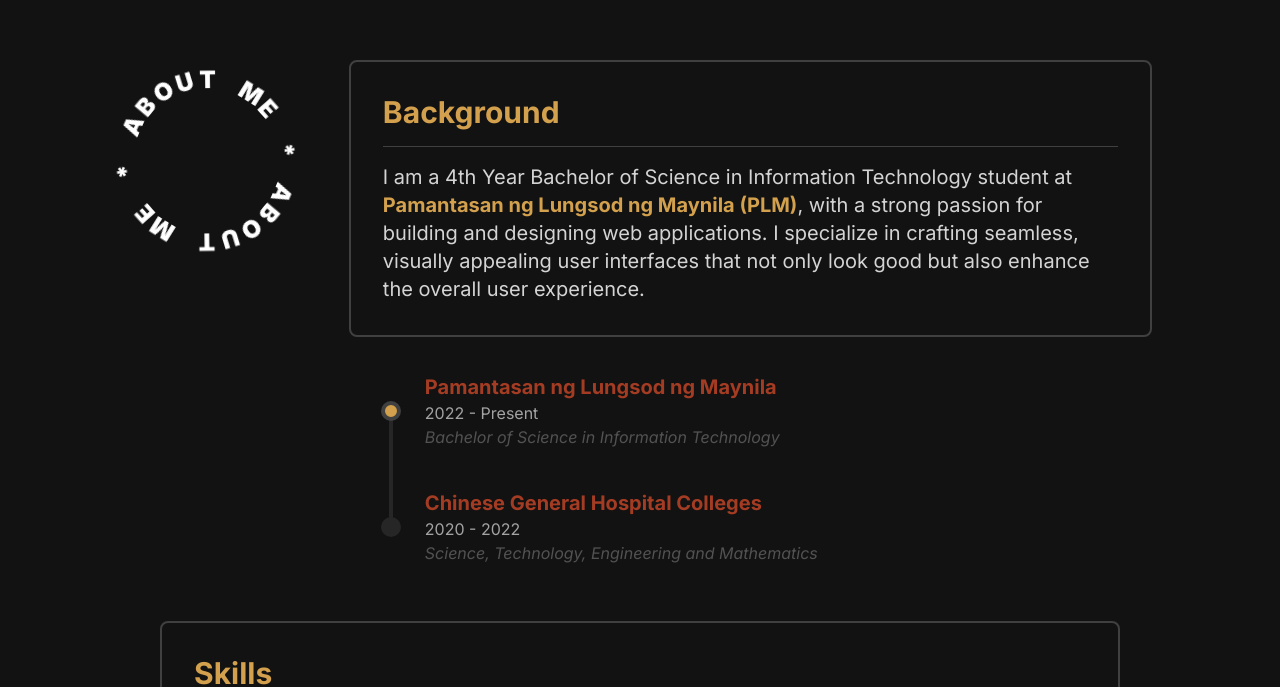
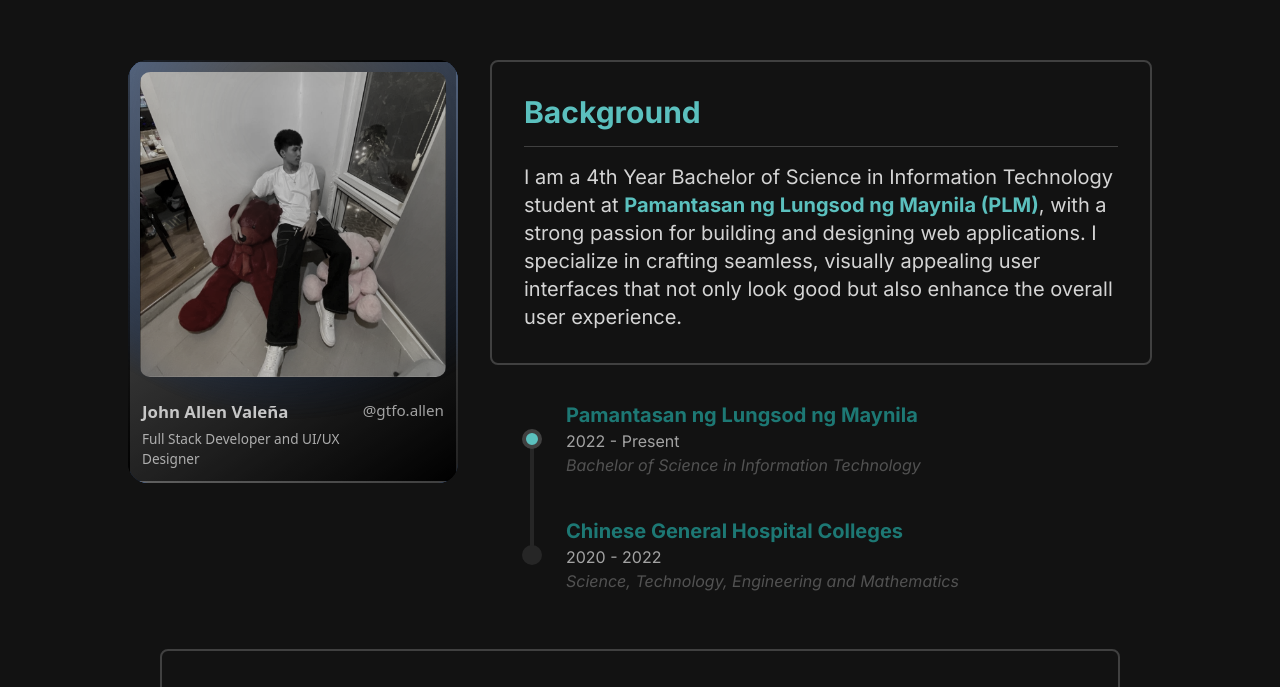
Before and after one commit to dazedmind/my-portfolio-v2, a React (Vite) app: page / in a window 1280 px wide. Shown: the part 884-1571 px from the top of the page. Built offline with nearby package versions, Linux system fonts and the light colour scheme.

Commit message:
added animations and changed color to blue

```diff
--- a/src/components/AnimatedContent.jsx
+++ b/src/components/AnimatedContent.jsx
@@ -17,6 +17,7 @@ const AnimatedContent = ({
   threshold = 0.1,
   delay = 0,
   onComplete,
+  className,
 }) => {
   const ref = useRef(null);
 
@@ -68,7 +69,7 @@ const AnimatedContent = ({
     onComplete,
   ]);
 
-  return <div ref={ref}>{children}</div>;
+  return <div ref={ref} className={className}>{children}</div>;
 };
 
 export default AnimatedContent;
--- /dev/null
+++ b/src/components/reactbits/ChromaGrid.jsx
@@ -0,0 +1,160 @@
+import { useRef, useEffect } from "react";
+import { gsap } from "gsap";
+
+const ChromaGrid = ({
+  items,
+  className = "",
+  radius = 300,
+  damping = 0.45,
+  fadeOut = 0.6,
+  ease = "power3.out",
+}) => {
+  const rootRef = useRef(null);
+  const fadeRef = useRef(null);
+  const setX = useRef(null);
+  const setY = useRef(null);
+  const pos = useRef({ x: 0, y: 0 });
+
+
+  const data = items?.length ? items : demo;
+
+  useEffect(() => {
+    const el = rootRef.current;
+    if (!el) return;
+    setX.current = gsap.quickSetter(el, "--x", "px");
+    setY.current = gsap.quickSetter(el, "--y", "px");
+    const { width, height } = el.getBoundingClientRect();
+    pos.current = { x: width / 2, y: height / 2 };
+    setX.current(pos.current.x);
+    setY.current(pos.current.y);
+  }, []);
+
+  const moveTo = (x, y) => {
+    gsap.to(pos.current, {
+      x,
+      y,
+      duration: damping,
+      ease,
+      onUpdate: () => {
+        setX.current?.(pos.current.x);
+        setY.current?.(pos.current.y);
+      },
+      overwrite: true,
+    });
+  };
+
+  const handleMove = (e) => {
+    const r = rootRef.current.getBoundingClientRect();
+    moveTo(e.clientX - r.left, e.clientY - r.top);
+    gsap.to(fadeRef.current, { opacity: 0, duration: 0.25, overwrite: true });
+  };
+
+  const handleLeave = () => {
+    gsap.to(fadeRef.current, {
+      opacity: 1,
+      duration: fadeOut,
+      overwrite: true,
+    });
+  };
+
+  const handleCardClick = (url) => {
+    if (url) window.open(url, "_blank", "noopener,noreferrer");
+  };
+
+  const handleCardMove = (e) => {
+    const c = e.currentTarget;
+    const rect = c.getBoundingClientRect();
+    c.style.setProperty("--mouse-x", `${e.clientX - rect.left}px`);
+    c.style.setProperty("--mouse-y", `${e.clientY - rect.top}px`);
+  };
+
+  return (
+    <div
+      ref={rootRef}
+      onPointerMove={handleMove}
+      onPointerLeave={handleLeave}
+      className={`relative w-full h-full flex flex-wrap justify-center items-start gap-3 ${className}`}
+      style={
+        {
+          "--r": `${radius}px`,
+          "--x": "50%",
+          "--y": "50%",
+        }
+      }
+    >
+      {data.map((c, i) => (
+        <article
+          key={i}
+          onMouseMove={handleCardMove}
+          onClick={() => handleCardClick(c.url)}
+          className="group relative flex flex-col items-center justify-center w-dvw md:w-[330px] rounded-[20px] overflow-hidden border-2 border-transparent transition-colors duration-300 cursor-pointer"
+          style={
+            {
+              "--card-border": c.borderColor || "transparent",
+              background: c.gradient,
+              "--spotlight-color": "rgba(255,255,255,0.3)",
+            }
+          }
+        >
+          <div
+            className="absolute inset-0 pointer-events-none transition-opacity duration-500 z-20 opacity-0 group-hover:opacity-100"
+            style={{
+              background:
+                "radial-gradient(circle at var(--mouse-x) var(--mouse-y), var(--spotlight-color), transparent 70%)",
+            }}
+          />
+          <div className="relative z-10 flex-1 p-[10px] box-border">
+            <img
+              src={c.image}
+              alt={c.title}
+              loading="lazy"
+              className="w-full h-full object-cover rounded-[10px]"
+            />
+          </div>
+          <footer className="relative z-10 p-3 text-white font-sans grid grid-cols-[1fr_auto] gap-x-3 gap-y-1">
+            <h3 className="m-0 text-[1.05rem] font-semibold">{c.title}</h3>
+            {c.handle && (
+              <span className="text-[0.95rem] opacity-80 text-right">
+                {c.handle}
+              </span>
+            )}
+            <p className="m-0 text-[0.85rem] opacity-85">{c.subtitle}</p>
+            {c.location && (
+              <span className="text-[0.85rem] opacity-85 text-right">
+                {c.location}
+              </span>
+            )}
+          </footer>
+        </article>
+      ))}
+      <div
+        className="absolute inset-0 pointer-events-none z-30"
+        style={{
+          backdropFilter: "grayscale(1) brightness(0.78)",
+          WebkitBackdropFilter: "grayscale(1) brightness(0.78)",
+          background: "rgba(0,0,0,0.001)",
+          maskImage:
+            "radial-gradient(circle var(--r) at var(--x) var(--y),transparent 0%,transparent 15%,rgba(0,0,0,0.10) 30%,rgba(0,0,0,0.22)45%,rgba(0,0,0,0.35)60%,rgba(0,0,0,0.50)75%,rgba(0,0,0,0.68)88%,white 100%)",
+          WebkitMaskImage:
+            "radial-gradient(circle var(--r) at var(--x) var(--y),transparent 0%,transparent 15%,rgba(0,0,0,0.10) 30%,rgba(0,0,0,0.22)45%,rgba(0,0,0,0.35)60%,rgba(0,0,0,0.50)75%,rgba(0,0,0,0.68)88%,white 100%)",
+        }}
+      />
+      <div
+        ref={fadeRef}
+        className="absolute inset-0 pointer-events-none transition-opacity duration-[250ms] z-40"
+        style={{
+          backdropFilter: "grayscale(1) brightness(0.78)",
+          WebkitBackdropFilter: "grayscale(1) brightness(0.78)",
+          background: "rgba(0,0,0,0.001)",
+          maskImage:
+            "radial-gradient(circle var(--r) at var(--x) var(--y),white 0%,white 15%,rgba(255,255,255,0.90)30%,rgba(255,255,255,0.78)45%,rgba(255,255,255,0.65)60%,rgba(255,255,255,0.50)75%,rgba(255,255,255,0.32)88%,transparent 100%)",
+          WebkitMaskImage:
+            "radial-gradient(circle var(--r) at var(--x) var(--y),white 0%,white 15%,rgba(255,255,255,0.90)30%,rgba(255,255,255,0.78)45%,rgba(255,255,255,0.65)60%,rgba(255,255,255,0.50)75%,rgba(255,255,255,0.32)88%,transparent 100%)",
+          opacity: 1,
+        }}
+      />
+    </div>
+  );
+};
+
+export default ChromaGrid;
--- a/src/pages/AboutPage.jsx
+++ b/src/pages/AboutPage.jsx
@@ -1,6 +1,7 @@
 import React, { useEffect } from "react";
 
 import avatar from "../img/profile-av.jpg";
+import avatar2 from "../img/profile-portrait.jpg";
 import About from "../components/About";
 import Projects from "../components/Projects";
 import Skills from "../components/Skills";
@@ -16,10 +17,23 @@ import ExpCard from "../components/ExpCard";
 import RotatingText from "../components/reactbits/RotatingText";
 import { ChevronRight } from "lucide-react";
 import { Link } from "react-router-dom";
+import ChromaGrid from "../components/reactbits/ChromaGrid";
 
 const handleAnimationComplete = () => {
     console.log('Animation completed!');
   };
+
+  const items = [
+    {
+      image: avatar,
+      title: "John Allen Valeña",
+      subtitle: "Full Stack Developer and UI/UX Designer",
+      handle: "@gtfo.allen",
+      borderColor: "#3B82F6",
+      gradient: "linear-gradient(145deg, #3B82F6, #000)",
+      url: "https://github.com/dazedmind"
+    },
+  ];
 
 function AboutPage() {
     return (
@@ -66,30 +80,78 @@ function AboutPage() {
             </section>
 
             <section id="about" className="text-neutral-300 flex flex-col justify-start items-center w-auto mt-36 mb-10 gap-14">
-                <div className="flex flex-col md:flex-row justify-center items-start w-4/5 gap-16">
-                    <CircularText
-                        text="ABOUT ME * ABOUT ME * "
-                        onHover="speedUp"
-                        spinDuration={20}
-                        className="custom-class"
-                    />
+                <div className="flex flex-col md:flex-row justify-center items-start w-4/5 gap-8">
+
+                    <div className="flex flex-col justify-center items-center">
+                        {/* <img src={avatar} alt="av" className="rounded-md w-80 z-10" /> */}
+                        <ChromaGrid
+                            items={items}
+                            radius={300}
+                            damping={0.45}
+                            fadeOut={0.6}
+                            ease="power3.out"
+                            className="backdrop-opacity-0"
+                        />
+                    </div>
                     <div className="flex flex-col gap-4 w-full">
                         <About />
                         <Education />
                     </div>
                 </div>
 
+                <AnimatedContent
+                    distance={60}
+                    direction="vertical"
+                    reverse={false}
+                    duration={1.2}
+                    ease="cubic-bezier(0.25, 0.46, 0.45, 0.94)"
+                    initialOpacity={0}
+                    animateOpacity
+                    scale={0.95}
+                    threshold={0.2}
+                    delay={0.1}
+                    className="w-full flex justify-center items-center"
+                >
                 {/* Skills */}
-                <Skills />
+                    <Skills />
+                </AnimatedContent>
 
                 {/* Projects */}
-                <Projects />
+
+                <AnimatedContent
+                    distance={60}
+                    direction="vertical"
+                    reverse={false}
+                    duration={1.2}
+                    ease="cubic-bezier(0.25, 0.46, 0.45, 0.94)"
+                    initialOpacity={0}
+                    animateOpacity
+                    scale={0.95}
+                    threshold={0.2}
+                    delay={0.1}
+                    className="w-full flex justify-center items-center"
+                >
+                    <Projects />
+                </AnimatedContent>
 
                 {/* Certificates */}
-                <div className="flex flex-col md:flex-row justify-center items-center">
+
+                <AnimatedContent
+                    distance={60}
+                    direction="vertical"
+                    reverse={false}
+                    duration={1.2}
+                    ease="cubic-bezier(0.25, 0.46, 0.45, 0.94)"
+                    initialOpacity={0}
+                    animateOpacity
+                    scale={0.95}
+                    threshold={0.2}
+                    delay={0.1}
+                    className="flex flex-col md:flex-row justify-center items-center align-middle"
+                >
                     <h1 className="text-4xl md:text-5xl font-bold text-mustard">Certificates</h1>
                     <Certifications />
-                </div>
+                </AnimatedContent>
 
                 {/* <div className="w-full">
                     <ScrollVelocity
@@ -99,7 +161,21 @@ function AboutPage() {
 
                 {/* Student Leadership Experience */}
                 <div className="flex flex-col gap-2 items-center justify-center w-4/5">
-                    <h1 className="text-4xl  font-bold text-mustard mb-6 text-center">Student Leadership Experience</h1>
+
+                <AnimatedContent
+                    distance={60}
+                    direction="vertical"
+                    reverse={false}
+                    duration={1.2}
+                    ease="cubic-bezier(0.25, 0.46, 0.45, 0.94)"
+                    initialOpacity={0}
+                    animateOpacity
+                    scale={0.95}
+                    threshold={0.2}
+                    delay={0.1}
+                    className="w-full flex-col justify-center items-center"
+                >
+                    <h1 className="text-4xl  font-bold text-mustard mb-6 text-center">Work and Leadership Experience</h1>
                     <div className="flex flex-col md:flex-row gap-4 justify-center items-center">
                         <ExpCard
                             organization="Microsoft Student Community - PLM"
@@ -112,15 +188,16 @@ function AboutPage() {
                             position="Layout Editor and UI/UX Designer"
                             duration="2024 - Present"
                             description="Participated in workshops, webinars, and hands-on labs to stay updated with the latest advancements in cloud
-    computing and AWS offerings."
+                            computing and AWS offerings."
                         />
                         <ExpCard
                             organization="PLM Google Developer Student’s Club"
                             position="Noogler"
-                            duration="2024 - Present"
+                            duration="2022 - Present"
                             description="Collaborated with other co-developer students about learning about developing websites and programs."
                         />
                     </div>
+                </AnimatedContent>
                 </div>
 
 
--- a/src/pages/ContactPage.jsx
+++ b/src/pages/ContactPage.jsx
@@ -14,7 +14,7 @@ function ContactPage() {
                 sentence="Connect with me!"
                 manualMode={false}
                 blurAmount={5}
-                borderColor="orange"
+                borderColor="cyan"
                 animationDuration={0.4}
                 pauseBetweenAnimations={1}
                 />
--- a/tailwind.config.cjs
+++ b/tailwind.config.cjs
@@ -11,8 +11,10 @@ module.exports = {
         'chakra': "Chakra Petch"
       },
       colors: {
-        'mustard': '#d3a04d',
-        'wood': '#a43c23',
+        // 'mustard': '#d3a04d',
+        'mustard': '#5BC0BE',
+        'wood': '#1D7874',
+        // 'wood': '#a43c23',
         'yale-blue': '#134074',
         'berk-blue': '#13315C',
         'oxford-blue': '#0B2545',
```
Also changed, not shown: src/img/profile-portrait.jpg (added).
